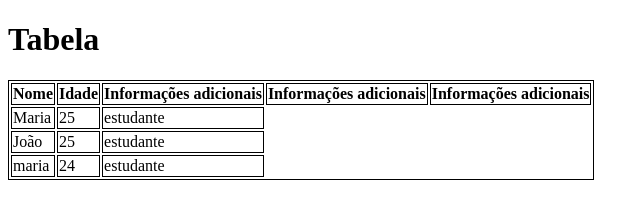
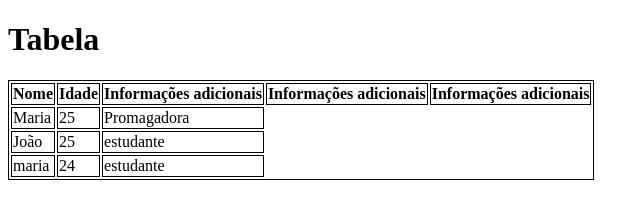
Before and after one commit to Y0namine/aula-tabela-html-basico, a plain HTML site: page index.html in a window 1280 px wide. Shown: the full height of the page, 0-640 px from the left. Drawn offline with Linux system fonts and the light colour scheme.

Commit message:
Alterado atividade da Maria para Promagradora

```diff
--- a/index.html
+++ b/index.html
@@ -34,7 +34,7 @@
             <tr>
                 <td>Maria</td>
                 <td>25</td>
-                <td>estudante</td>
+                <td>Promagadora</td>
             </tr>
             <tr>
                 <td>João</td>
```
